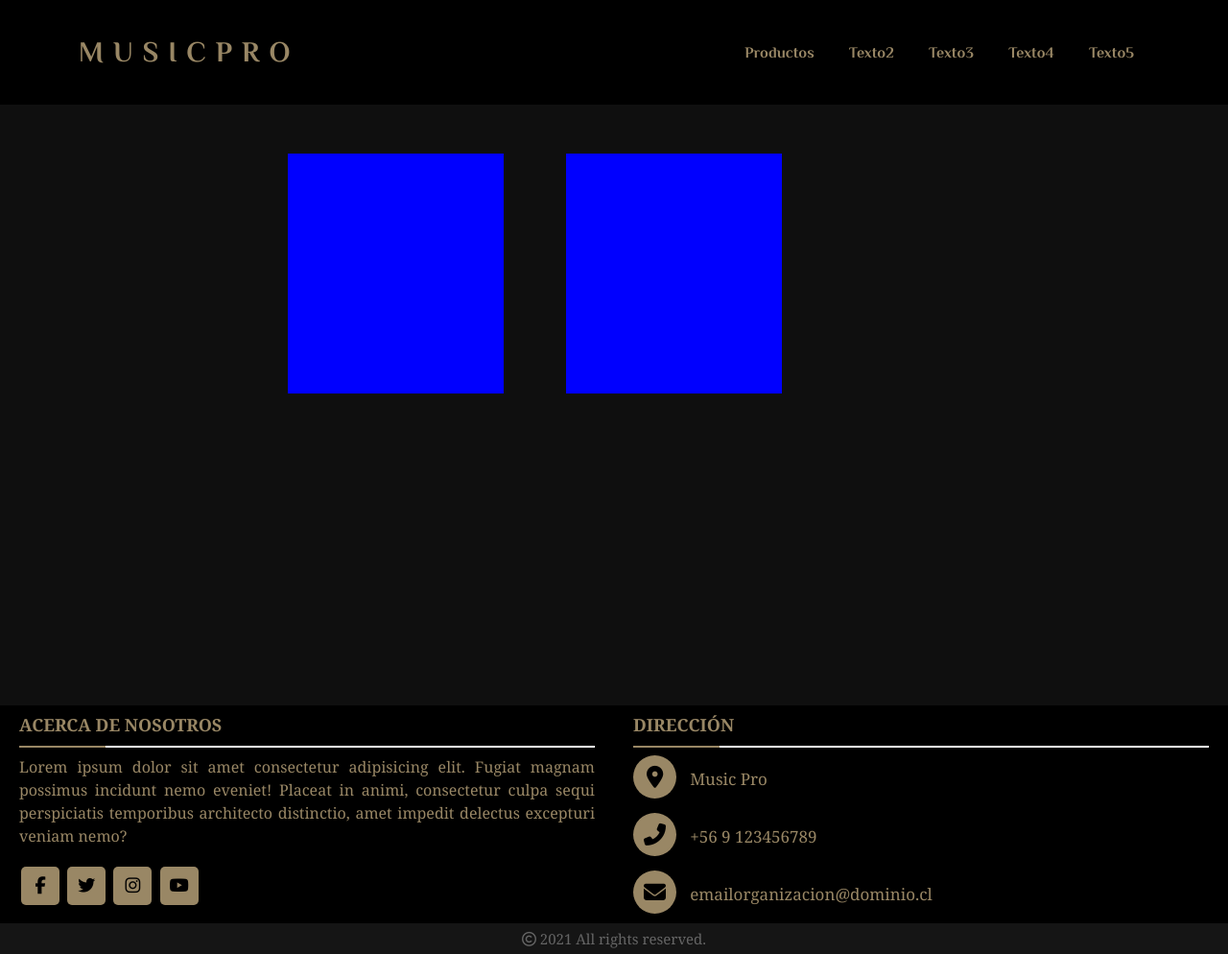
After one commit to ivanmaldonaxdo/PROYECTOMUSICPRO, a Django app: page /Productos/ in a window 1280 px wide. The commit adds this page. Shown: the whole page at 96% size. Run offline with Django 3.2, Linux system fonts and the light colour scheme; some libraries are stand-ins or nearby versions.

Commit message:
Cajas producto ordenadas

```diff
--- a/MusicPro/TiendaMPRO/static/css/estilos.css
+++ b/MusicPro/TiendaMPRO/static/css/estilos.css
@@ -89,7 +89,25 @@ p {
     padding: 4rem 0;
     text-align: center;
 }
+.padre-producto{
+  margin-top: 160px;
+  margin-left: 300px;
+  grid-template-columns: repeat(3, 250px);
+  display: grid;
+  padding-bottom: 325px;
+  column-gap: 40px;
+  /* gap: 200px 1px; */
 
+}
+.producto-box{
+  /* margin-top: 60px; */
+  width: 225px;
+  height: 250px;
+  color: rgb(19, 9, 9);
+  background-color: blue;
+  /* justify-self: center; */
+
+}
 @media only screen and (max-width: 767px) {
 
     .menu-icon {
--- /dev/null
+++ b/MusicPro/TiendaMPRO/templates/TiendaMPRO/Productos.html
@@ -0,0 +1,20 @@
+{% extends 'TiendaMPRO/base.html' %}
+
+{% load static %}
+
+{% block contenido %}
+<section class="padre-producto">
+    <article class="producto-box">
+        <h4></h4>
+        <img src="" alt="">
+        <h5></h5>
+
+    </article>
+    <article class="producto-box">
+        <h4></h4>
+        <img src="" alt="">
+        <h5></h5>
+
+    </article>
+</section>
+{% endblock %}
--- a/MusicPro/TiendaMPRO/templates/TiendaMPRO/base.html
+++ b/MusicPro/TiendaMPRO/templates/TiendaMPRO/base.html
@@ -30,7 +30,7 @@
                 <span class="menu-icon">Menú</span>
                 <nav class="navigation">
                     <ul>
-                        <li><a href="#">Texto1</a></li>
+                        <li><a href="{% url 'Productos' %}">Productos</a></li>
                         <li><a href="#">Texto2</a></li>
                         <li><a href="#">Texto3</a></li>
                         <li><a href="#">Texto4</a></li>
--- a/MusicPro/TiendaMPRO/urls.py
+++ b/MusicPro/TiendaMPRO/urls.py
@@ -5,4 +5,6 @@ from django.urls import path
 
 urlpatterns = [
     path('', home, name='home'),
+    url(r'^Productos/$', views.Productos, name="Productos"),
+
 ]
--- a/MusicPro/TiendaMPRO/views.py
+++ b/MusicPro/TiendaMPRO/views.py
@@ -3,3 +3,6 @@ from django.shortcuts import render
 # Create your views here.
 def home(request):
     return render(request, 'TiendaMPRO/home.html')
+
+def Productos(request):
+    return render(request, 'TiendaMPRO/Productos.html')
```
